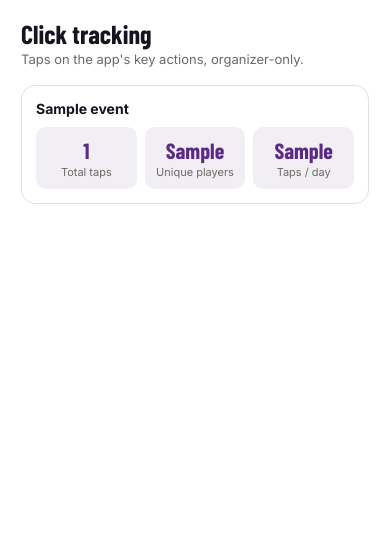
After one commit to horatiodavey-arch/basketball-royale, a Node project: template views/admin-stats.ejs in a window 390 px wide. The commit adds this page. Shown: the top 552 px of the page. Run offline with Node 20 templates, Linux system fonts and the light colour scheme; the template is opened without the code that fills it: most values are stand-ins (such as "Sample title", 1, 10 or a date in 2020).

Commit message:
Add click tracking, an organizer-only /admin/stats page, and is_organizer
New events table logs one row (player_id, event_name, page, timestamp)
per tap on five key actions: Check in, I got next, View lobbies, How it
works, and tapping a player from the leaderboard. /admin/stats aggregates
it live into total taps, unique players, and a taps/day rate per event.

Added players.is_organizer, gating /admin/stats and /admin/timer (now
also organizer-only — previously any signed-in player could reach it) and
hiding both links on /runs from everyone else. An ORGANIZER_PHONES env var
(comma-separated) flags matching accounts on boot and on every
signup/login, so no manual DB edit is needed to grant organizer access.

Co-Authored-By: Claude Sonnet 5 <noreply@anthropic.com>
Claude-Session: https://claude.ai/code/session_01MqNjC6HQPDsn4vzGspd8wP

```diff
--- a/public/style.css
+++ b/public/style.css
@@ -473,6 +473,20 @@ body.kotc { background: #FFFFFF; padding: 0; }
 }
 .timer-idle { font-size: 13px; color: var(--muted); }
 
+/* Click tracking (/admin/stats) */
+.stats-card {
+  background: var(--card); border: 1px solid var(--border); border-radius: 14px;
+  padding: 14px; margin-bottom: 12px;
+}
+.stats-label { font-size: 14px; font-weight: 700; margin-bottom: 10px; }
+.stats-tiles { display: flex; gap: 8px; }
+.stats-tile {
+  flex: 1; background: var(--bg); border-radius: 10px; padding: 10px 6px;
+  text-align: center;
+}
+.stats-tile-value { font-size: 22px; font-weight: 700; color: var(--accent); }
+.stats-tile-label { font-size: 11px; color: var(--text2); margin-top: 2px; }
+
 /* ============================================================
    RESPONSIVE — every screen is one centered column (the .phone /
    .page / .nav-bar trio), not an adaptive multi-pane desktop layout.
--- a/server.js
+++ b/server.js
@@ -39,6 +39,9 @@ const {
   declareWinner,
   confirmResult,
   updateParkSettings,
+  syncOrganizerFlag,
+  logEvent,
+  getEventStats,
 } = require('./db/queries');
 
 const app = express();
@@ -61,6 +64,25 @@ app.use(
 function requireAuth(req, res, next) {
   if (!req.session.userId) return res.redirect('/signup');
   next();
+}
+
+function requireOrganizer(req, res, next) {
+  const profile = getPlayerProfile(req.session.userId);
+  if (!profile || !profile.is_organizer) return res.redirect('/runs');
+  next();
+}
+
+// The source page a tracked tap happened on, from the Referer header —
+// falls back to the given default when it's missing (e.g. no JS/privacy
+// settings strip it) rather than leaving the event's page blank.
+function pagePathFromReferer(req, fallback) {
+  const ref = req.get('Referer');
+  if (!ref) return fallback;
+  try {
+    return new URL(ref).pathname;
+  } catch {
+    return fallback;
+  }
 }
 
 function initials(name) {
@@ -108,11 +130,13 @@ app.post('/signup', (req, res) => {
   if (user) {
     // Phone already known — courtside sign-up doubles as sign-in.
     req.session.userId = user.id;
+    syncOrganizerFlag(phone);
     return res.redirect('/');
   }
 
   const { userId } = createUserAndPlayer(name, phone);
   req.session.userId = userId;
+  syncOrganizerFlag(phone);
   res.redirect('/');
 });
 
@@ -167,6 +191,7 @@ app.get('/', requireAuth, (req, res) => {
 
 app.get('/how-it-works', requireAuth, (req, res) => {
   const profile = getPlayerProfile(req.session.userId);
+  logEvent(profile.player_id, 'how_it_works', pagePathFromReferer(req, '/'));
   const season = getSeasonWindow();
   res.render('how-it-works', {
     active: 'map',
@@ -177,6 +202,7 @@ app.get('/how-it-works', requireAuth, (req, res) => {
 
 app.get('/lobbies', requireAuth, (req, res) => {
   const profile = getPlayerProfile(req.session.userId);
+  logEvent(profile.player_id, 'view_lobbies', pagePathFromReferer(req, '/runs'));
   const tiers = getTiers();
   const lobbies = getOpenLobbies()
     .filter((lobby) => lobby.tier === profile.tier)
@@ -273,7 +299,8 @@ app.get('/board', requireAuth, (req, res) => {
 app.get('/map', requireAuth, (req, res) => res.redirect('/'));
 
 app.get('/runs', requireAuth, (req, res) => {
-  res.render('runs', { active: 'runs', parks: getParks() });
+  const profile = getPlayerProfile(req.session.userId);
+  res.render('runs', { active: 'runs', parks: getParks(), profile });
 });
 
 app.get('/parks/:parkId', requireAuth, (req, res) => {
@@ -298,6 +325,7 @@ app.get('/parks/:parkId/courts/:courtId', requireAuth, (req, res) => {
 
 app.post('/parks/:parkId/check-in', requireAuth, (req, res) => {
   const profile = getPlayerProfile(req.session.userId);
+  logEvent(profile.player_id, 'check_in', pagePathFromReferer(req, '/'));
   const { lat, lng } = req.body;
   if (typeof lat !== 'number' || typeof lng !== 'number') {
     return res.status(400).json({ ok: false, error: 'Location not available.' });
@@ -347,6 +375,7 @@ function redirectWithResult(req, res, result, fallbackPath) {
 
 app.post('/courts/:courtId/next', requireAuth, (req, res) => {
   const profile = getPlayerProfile(req.session.userId);
+  logEvent(profile.player_id, 'i_got_next', pagePathFromReferer(req, '/runs'));
   const court = getCourtById(req.params.courtId);
   const result = iGotNext(Number(req.params.courtId), profile.player_id);
   // Always lands on the court screen (not back to wherever the button was
@@ -397,6 +426,12 @@ app.get('/players/:id', requireAuth, (req, res) => {
   const player = getPlayerProfileByPlayerId(Number(req.params.id));
   if (!player) return res.redirect('/profile');
 
+  // Only a genuine leaderboard tap, not every visit to this page (e.g.
+  // your own profile via the bottom nav), counts as this event.
+  if (req.query.from === 'board') {
+    logEvent(viewer.player_id, 'leaderboard_player_tap', '/board');
+  }
+
   const season = getSeasonWindow();
   const points = getPlayerSeasonPoints(player.player_id, season.startSql);
 
@@ -412,8 +447,12 @@ app.get('/players/:id', requireAuth, (req, res) => {
   });
 });
 
-app.get('/admin/timer', requireAuth, (req, res) => {
+app.get('/admin/timer', requireAuth, requireOrganizer, (req, res) => {
   res.render('admin-timer', { active: '', courts: getAllCourtsTimerStatus() });
+});
+
+app.get('/admin/stats', requireAuth, requireOrganizer, (req, res) => {
+  res.render('admin-stats', { active: '', events: getEventStats() });
 });
 
 const PORT = process.env.PORT || 3000;
--- /dev/null
+++ b/views/admin-stats.ejs
@@ -0,0 +1,37 @@
+<!DOCTYPE html>
+<html lang="en">
+<head>
+<meta charset="UTF-8">
+<meta name="viewport" content="width=device-width, initial-scale=1.0">
+<title>Click tracking — Basketball Royale</title>
+<%- include('partials/fonts') %>
+<link rel="stylesheet" href="/style.css">
+</head>
+<body class="kotc">
+<div class="page">
+  <div class="page-title heading">Click tracking</div>
+  <div class="page-sub">Taps on the app's key actions, organizer-only.</div>
+
+  <% events.forEach((e) => { %>
+    <div class="stats-card">
+      <div class="stats-label"><%= e.label %></div>
+      <div class="stats-tiles">
+        <div class="stats-tile">
+          <div class="stats-tile-value heading"><%= e.totalTaps %></div>
+          <div class="stats-tile-label">Total taps</div>
+        </div>
+        <div class="stats-tile">
+          <div class="stats-tile-value heading"><%= e.uniquePlayers %></div>
+          <div class="stats-tile-label">Unique players</div>
+        </div>
+        <div class="stats-tile">
+          <div class="stats-tile-value heading"><%= e.tapsPerDay %></div>
+          <div class="stats-tile-label">Taps / day</div>
+        </div>
+      </div>
+    </div>
+  <% }); %>
+</div>
+<%- include('partials/bottom-nav', { active: active }) %>
+</body>
+</html>
--- a/views/board.ejs
+++ b/views/board.ejs
@@ -39,7 +39,7 @@
           <%- include('partials/crown-icon', { size: 36, fill: king.crown ? king.crown.fill : 'none', stroke: king.crown ? king.crown.stroke : 'var(--muted)' }) %>
         </div>
         <div class="king-name heading">
-          <a class="player-link" href="/players/<%= king.playerId %>"><%= king.name %></a>
+          <a class="player-link" href="/players/<%= king.playerId %>?from=board"><%= king.name %></a>
           <% if (profile && king.playerId === profile.player_id) { %><span class="lb-you-tag">(You)</span><% } %>
           <% if (king.badge) { %><span class="crown-badge <%= king.badge === 'Triple Crown' ? 'triple' : 'double' %>"><%= king.badge %></span><% } %>
         </div>
@@ -55,7 +55,7 @@
           </div>
           <div class="lb-main">
             <div class="lb-name">
-              <a class="player-link" href="/players/<%= row.playerId %>"><%= row.name %></a>
+              <a class="player-link" href="/players/<%= row.playerId %>?from=board"><%= row.name %></a>
               <% if (profile && row.playerId === profile.player_id) { %><span class="lb-you-tag">(You)</span><% } %>
               <% if (row.badge) { %><span class="crown-badge <%= row.badge === 'Triple Crown' ? 'triple' : 'double' %>"><%= row.badge %></span><% } %>
             </div>
```
Also changed, not shown: db/index.js (+29 -0 lines), db/queries.js (+66 -0 lines), db/schema.sql (+11 -1 lines), views/runs.ejs (+8 -3 lines), README.md.
